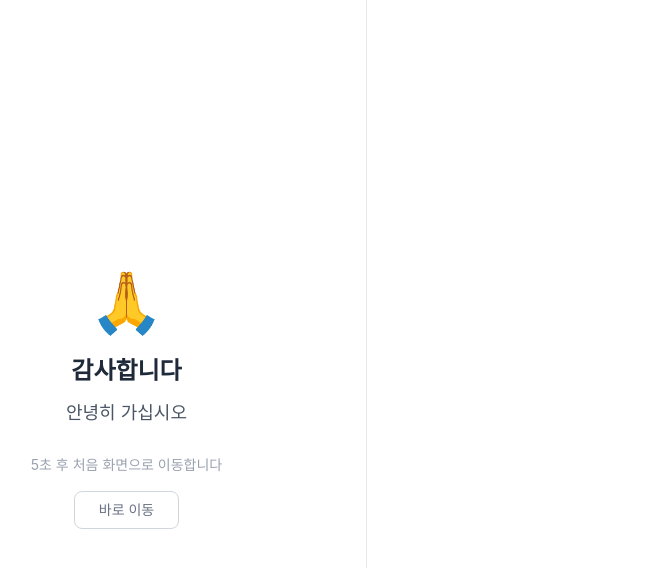
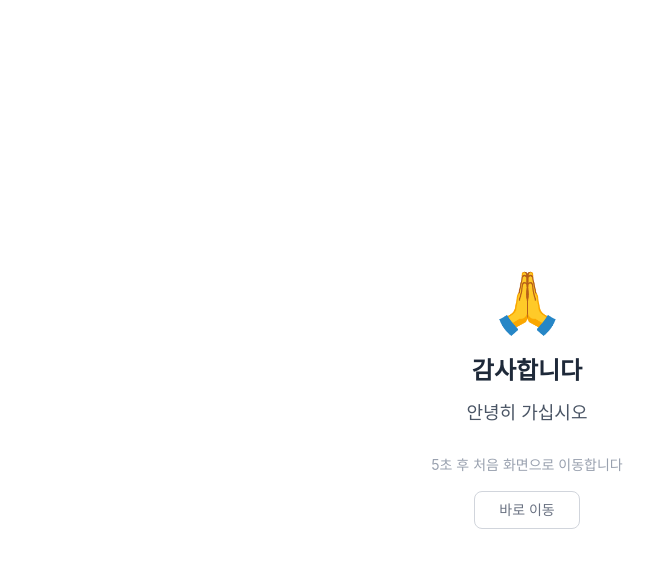
Before and after one commit to unow30/qr-order, a React (Vite) app in the folder apps/web/: page /payment-complete in a window 1280 px wide. Shown: the top 568 px of the page, without its empty margins (113-765 px from the left). Built offline with nearby package versions, Linux system fonts and the light colour scheme; no server answers.

Commit message:
배너 레이아웃 비율 수정

```diff
--- a/apps/web/src/components/ResponsiveLayout.tsx
+++ b/apps/web/src/components/ResponsiveLayout.tsx
@@ -15,7 +15,7 @@ export default function ResponsiveLayout({ children }: Props) {
 
   return (
     <div className="flex min-h-screen">
-      <div className={`w-full md:border-r md:border-gray-200 ${showPanel ? 'md:w-[60%]' : 'md:w-120 md:shrink-0'}`}>
+      <div className={`w-full ${showPanel ? 'md:w-[60%] md:border-r md:border-gray-200' : ''}`}>
         {children}
       </div>
       {showPanel && storeId && <StoreImagesPanel storeId={storeId} />}
```
